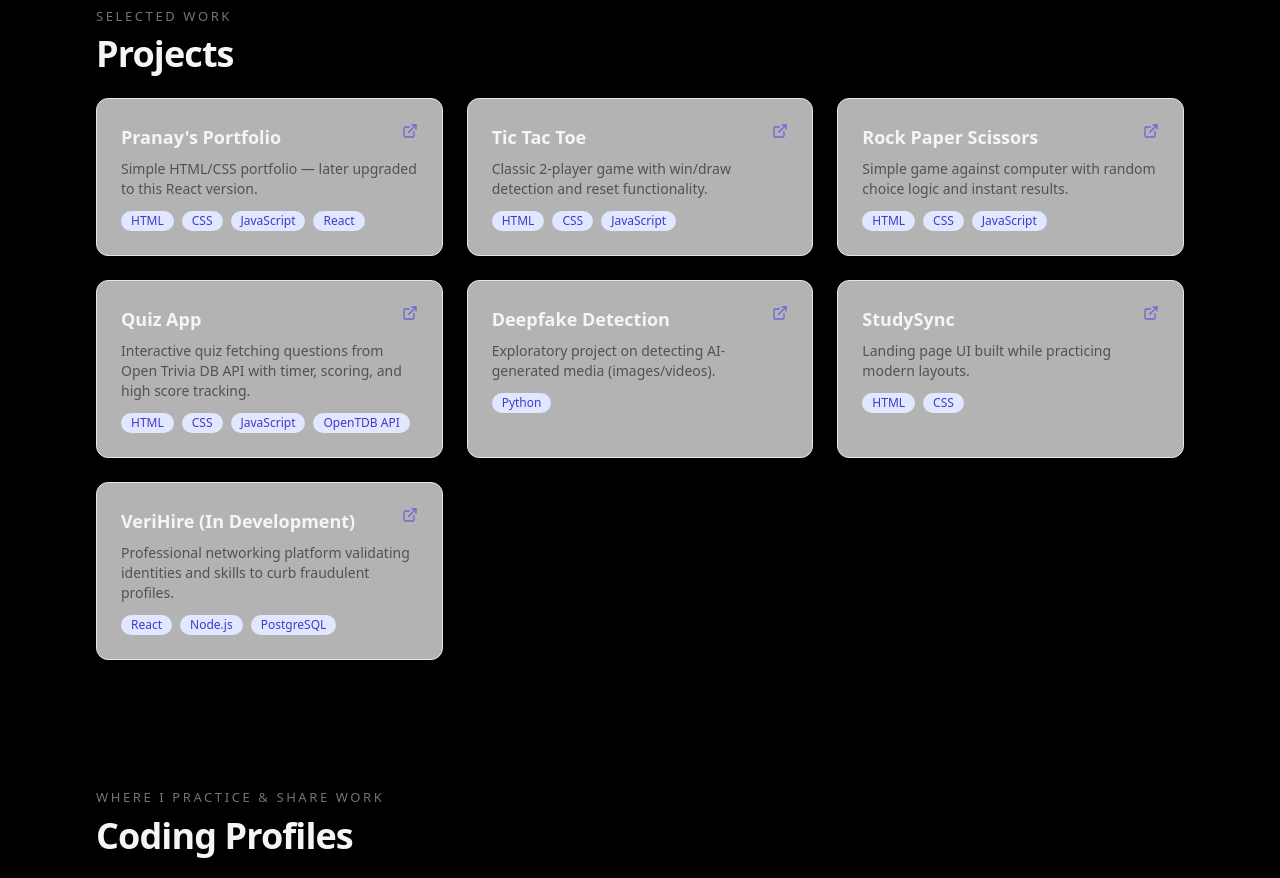
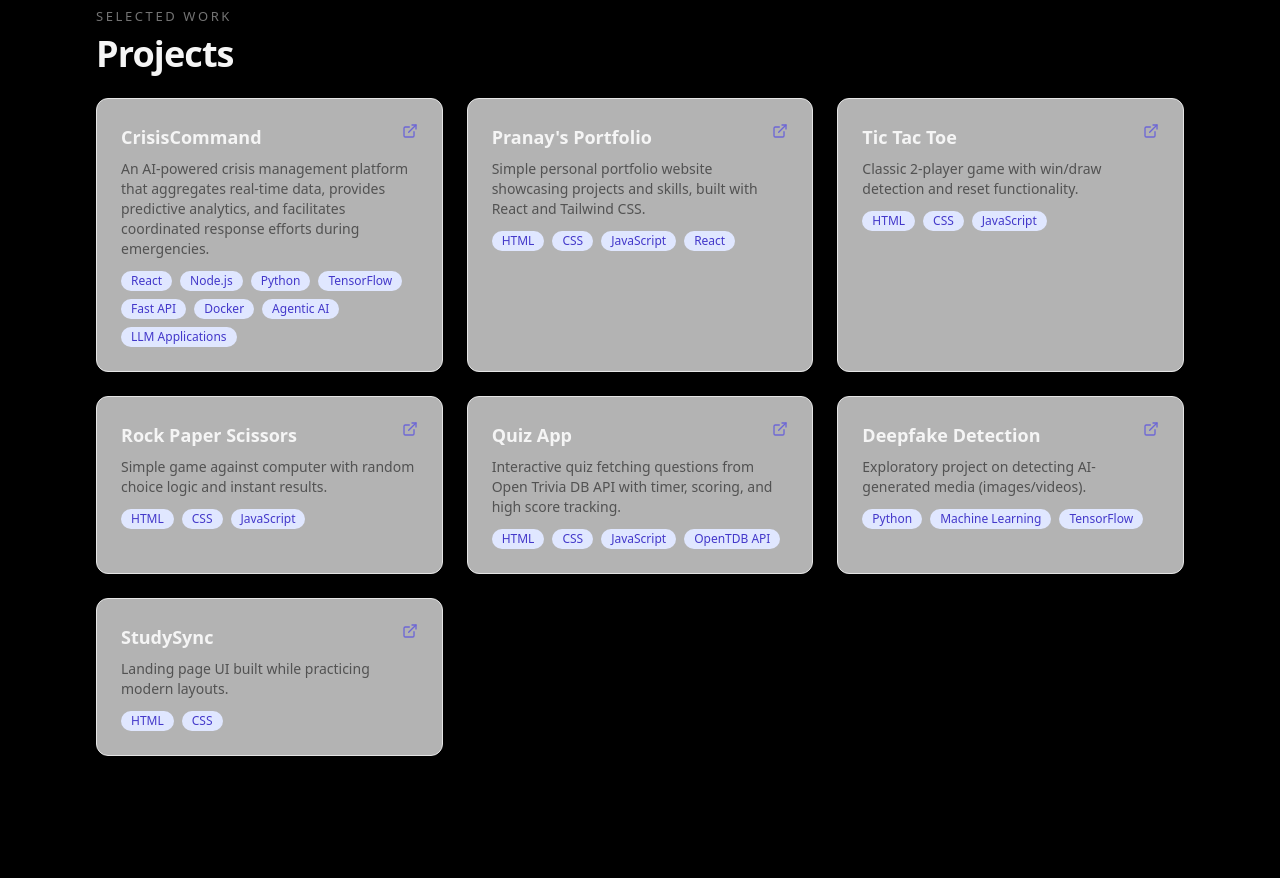
Before and after one commit to pranayreddy-08/Pranay-s-portfolio, a React (Vite) app: page / in a window 1280 px wide. Shown: the part 2040-2918 px from the top of the page. Built offline with nearby package versions, Linux system fonts and the light colour scheme.

Commit message:
chore: update portfolio app content

```diff
--- a/src/App.jsx
+++ b/src/App.jsx
@@ -95,8 +95,14 @@ skills: [
 
   projects: [
     {
+      title:"CrisisCommand",
+      desc:"An AI-powered crisis management platform that aggregates real-time data, provides predictive analytics, and facilitates coordinated response efforts during emergencies.",
+      tech: ['React', 'Node.js', 'Python', 'TensorFlow', 'Fast API','Docker','Agentic AI','LLM Applications'],
+      link: "https://github.com/pranayreddy-08/CrisisCommand",
+    },
+    {
       title: "Pranay's Portfolio ",
-      desc: 'Simple HTML/CSS portfolio — later upgraded to this React version.',
+      desc: 'Simple personal portfolio website showcasing projects and skills, built with React and Tailwind CSS.',
       tech: ['HTML', 'CSS','JavaScript','React'],
       link: 'https://github.com/pranayreddy-08/Pranay-s-portfolio',
     },
@@ -121,7 +127,7 @@ skills: [
     {
       title: 'Deepfake Detection ',
       desc: 'Exploratory project on detecting AI-generated media (images/videos).',
-      tech: ['Python'],
+      tech: ['Python', 'Machine Learning', 'TensorFlow'],
       link: 'https://github.com/pranayreddy-08/deepfake.detection',
     },
     {
@@ -129,12 +135,6 @@ skills: [
       desc: 'Landing page UI built while practicing modern layouts.',
       tech: ['HTML', 'CSS'],
       link: 'https://github.com/pranayreddy-08/StudySync',
-    },
-    {
-    title: 'VeriHire (In Development)',
-    desc: 'Professional networking platform validating identities and skills to curb fraudulent profiles.',
-    tech: ['React', 'Node.js', 'PostgreSQL'],
-    link: 'https://github.com/pranayreddy-08/Verihire',
     },
   ],
 };
```
